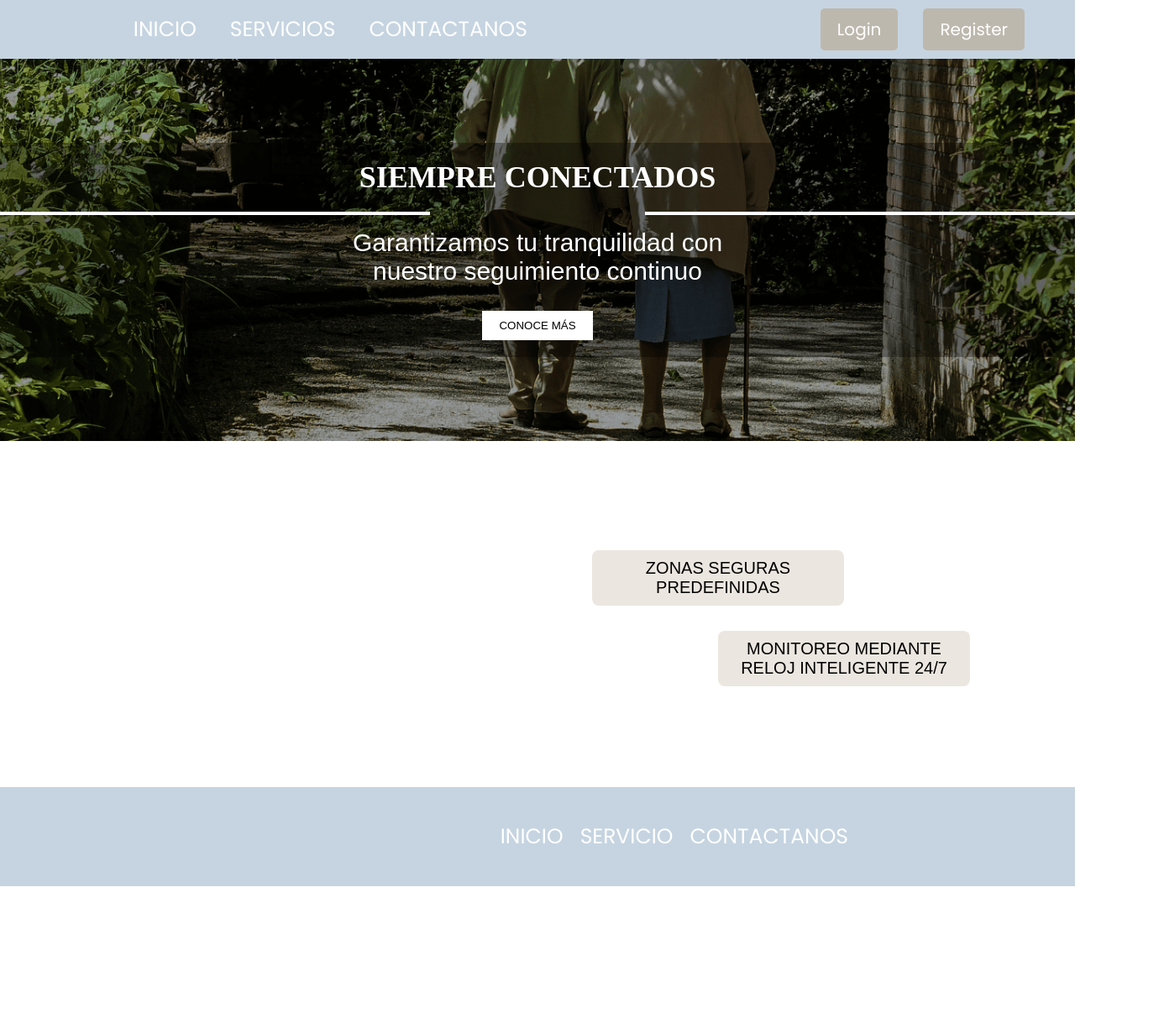
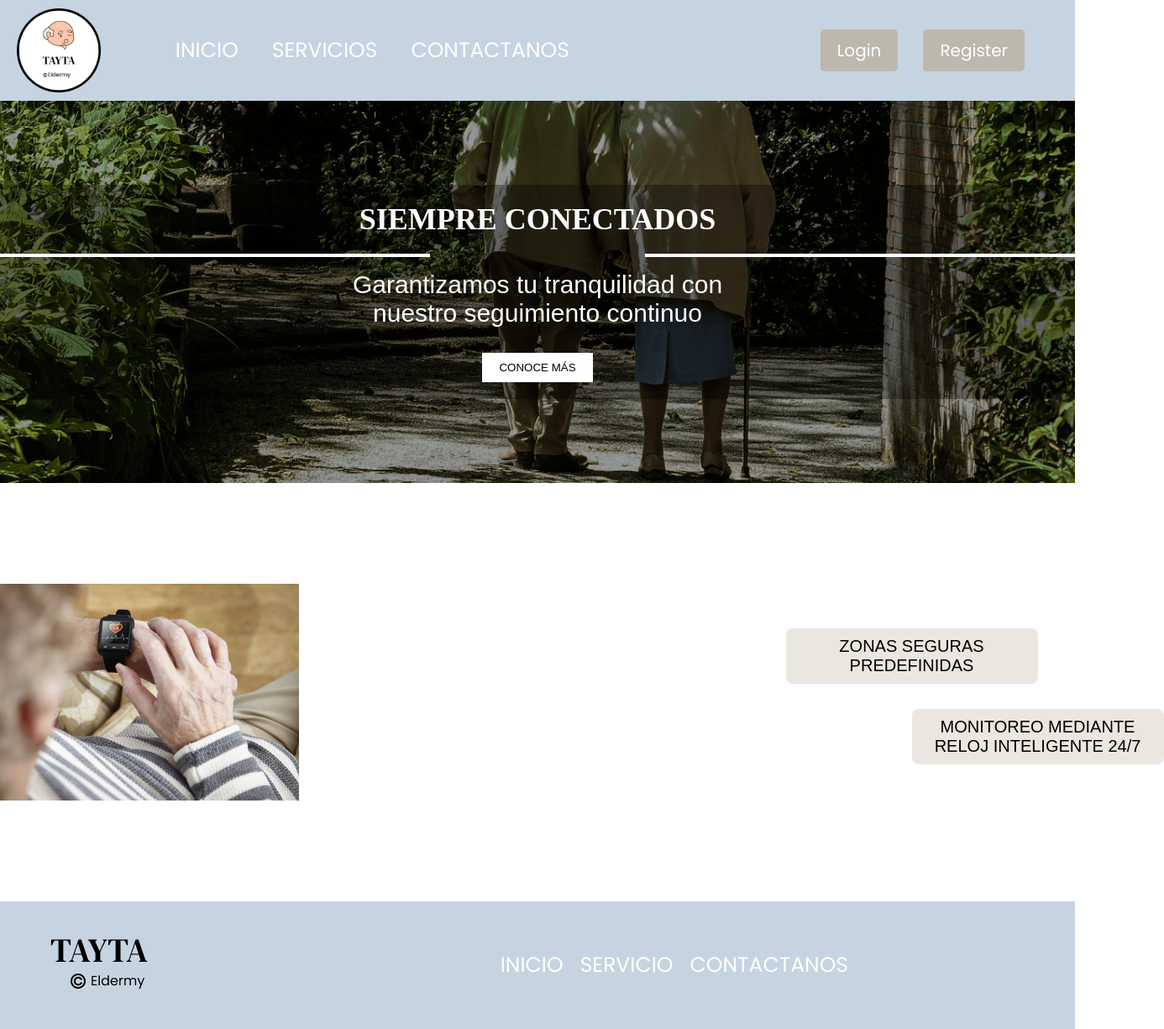
Before and after one commit to IHC-Eldermy-Tayta/Tayta, a plain HTML site: page public/index.html in a window 1280 px wide. Shown: the whole page at 84% size, 1386 px wide, since content can reach past the window. Before the commit the page ends 1055 px from the top, so only its background shows below. Drawn offline with Linux system fonts and the light colour scheme; files that its build step writes are made by us from their sources; files whose address does not match are found by name; a web font is replaced by a local one.

Commit message:
correción de referencias

```diff
--- a/public/index.html
+++ b/public/index.html
@@ -4,7 +4,7 @@
   <meta charset="UTF-8">
   <meta name="viewport" content="width=device-width, initial-scale=1.0">
   <title>TAYTA</title>
-  <link rel="stylesheet" href="./styles/styles.css">
+  <link rel="stylesheet" href="../assets/styles/styles.css">
   <link rel="preconnect" href="https://fonts.googleapis.com">
   <link rel="preconnect" href="https://fonts.gstatic.com" crossorigin>
   <link href="https://fonts.googleapis.com/css2?family=Inder&family=Meera+Inimai&family=Poller+One&family=Poppins&display=swap" rel="stylesheet">
@@ -12,7 +12,7 @@
 <body>
   <div class="home-container">
       <header>
-          <img src="./images/Logo.png" alt="">
+          <img src="../assets/images/Logo.png" alt="">
           <nav>
               <ul>
                   <li><a href="#">INICIO</a></li>
@@ -41,7 +41,7 @@
       </div>
 
       <div class="home-services">
-        <img src="./images/Foto-Servicios.png" alt="">
+        <img src="../assets/images/Foto-Servicios.png" alt="">
         <div class="servicios-content">
             <div class="servicios1">
               <p>ZONAS SEGURAS PREDEFINIDAS</p>
@@ -54,7 +54,7 @@
         </div>
       </div>
       <footer>
-        <img src="./images/Logo-Footer.png" alt="">
+        <img src="../assets/images/Logo-Footer.png" alt="">
         <nav>
           <ul>
               <li><a href="#">INICIO</a></li>
```
